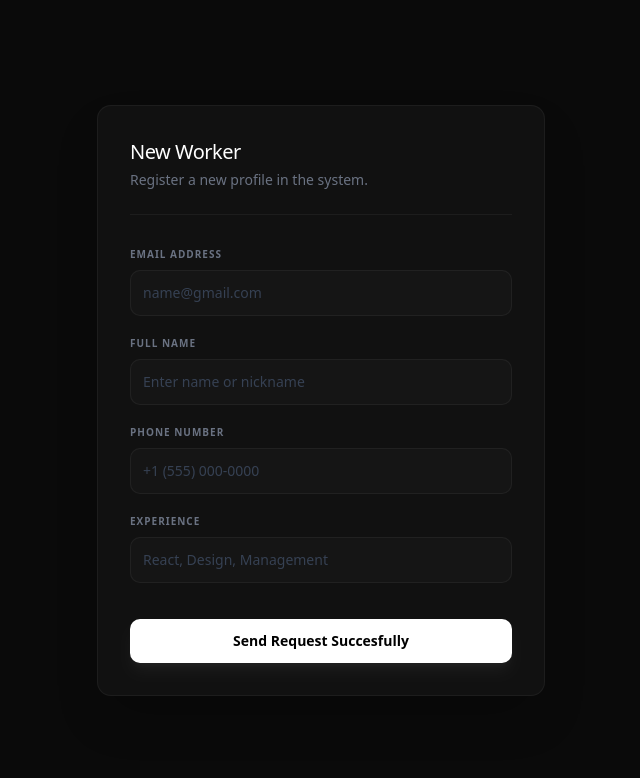
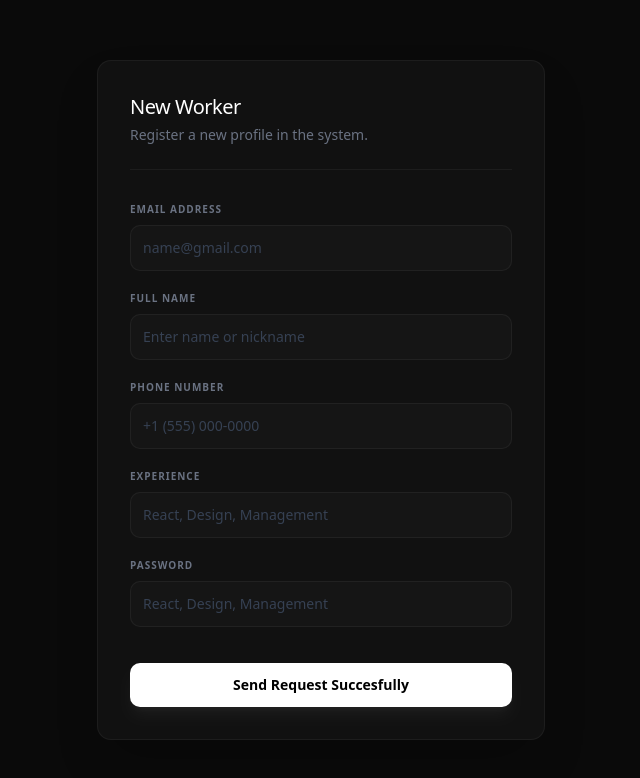
Before and after one commit to HOP-2A/chronos, a Next.js app: page /dashboard/worker/createWorker/1 in a window 1280 px wide. Shown: the top 778 px of the page, without its empty margins (319-959 px from the left). Built offline with nearby package versions, Linux system fonts and the light colour scheme; no server answers.

Commit message:
clerk worker

```diff
--- a/app/api/worker/createWorker/[companyId]/route.ts
+++ b/app/api/worker/createWorker/[companyId]/route.ts
@@ -18,13 +18,13 @@ export const POST = async (
     }
 
     const { email, name, phoneNumber, experience, password } = await req.json();
-    const existingWorker = prisma.worker.findFirst({
+    const existingWorker = await prisma.worker.findFirst({
       where: {
         email,
       },
     });
 
-    if (!existingWorker) {
+    if (existingWorker) {
       return NextResponse.json(
         { error: "Worker already exist" },
         { status: 400 },
@@ -39,6 +39,7 @@ export const POST = async (
       skipPasswordRequirement: false,
       publicMetadata: { role: Role.WORKER },
     });
+
     const company = await prisma.company.findUnique({
       where: { id: companyId },
     });
@@ -55,7 +56,7 @@ export const POST = async (
         name,
         phoneNumber,
         experience,
-        clerkId,
+        clerkId: clerkUser.id,
         role: Role.WORKER,
       },
     });
--- a/app/dashboard/page.tsx
+++ b/app/dashboard/page.tsx
@@ -26,7 +26,7 @@ const Page = () => {
       const data = await res.json();
 
       if (data.role === "WORKER") {
-        push(`/dashboard/worker/${data.id}/`);
+        push(`/dashboard/worker/${user.id}/`);
       }
 
       if (data.role === "USER") {
--- a/app/dashboard/worker/[workerId]/page.tsx
+++ b/app/dashboard/worker/[workerId]/page.tsx
@@ -3,10 +3,7 @@
 import React, { useEffect, useState } from "react";
 import { LayoutDashboard, Users, Settings, Search, Bell } from "lucide-react";
 import { Card, CardContent } from "@/components/ui/card";
-import {
-  TableCell,
-  TableRow,
-} from "@/components/ui/table";
+import { TableCell, TableRow } from "@/components/ui/table";
 import { Badge } from "@/components/ui/badge";
 import { useParams, useRouter } from "next/navigation";
 import { CompanyType } from "../../user/[userId]/page";
--- a/app/dashboard/worker/createWorker/[companyId]/page.tsx
+++ b/app/dashboard/worker/createWorker/[companyId]/page.tsx
@@ -13,6 +13,7 @@ export default function CreateWorkerPage() {
   const [name, setName] = useState("");
   const [phoneNumber, setPhoneNumber] = useState("");
   const [experience, setExperience] = useState("");
+  const [password, setPassword] = useState("");
 
   const handleSubmit = async (e: React.FormEvent) => {
     e.preventDefault();
@@ -25,6 +26,7 @@ export default function CreateWorkerPage() {
         name,
         phoneNumber,
         experience,
+        password,
       }),
     });
 
@@ -34,6 +36,7 @@ export default function CreateWorkerPage() {
       setName("");
       setPhoneNumber("");
       setExperience("");
+      setPassword("");
       const worker = await res.json();
       push(`/dashboard/worker/${worker.worker.id}`);
     } else {
@@ -112,6 +115,19 @@ export default function CreateWorkerPage() {
           </div>
 
           <div>
+            <label className="block text-[10px] font-bold uppercase tracking-widest text-gray-500 mb-2">
+              Password
+            </label>
+            <input
+              type="text"
+              value={password}
+              onChange={(e) => setPassword(e.target.value)}
+              placeholder="React, Design, Management"
+              className="w-full p-3 rounded-lg border border-white/[0.05] bg-white/[0.02] text-gray-200 placeholder:text-gray-700 focus:outline-none focus:ring-1 focus:ring-white/20 transition-all text-sm"
+            />
+          </div>
+
+          <div>
             <button
               onClick={handleSubmit}
               className="w-full mt-4 py-3 px-4 bg-white text-black text-sm font-bold rounded-lg hover:bg-gray-200 transition-all active:scale-[0.98] shadow-lg shadow-white/5"
```
Also changed, not shown: 2 other files (tests, documents, lock files or other folders).
